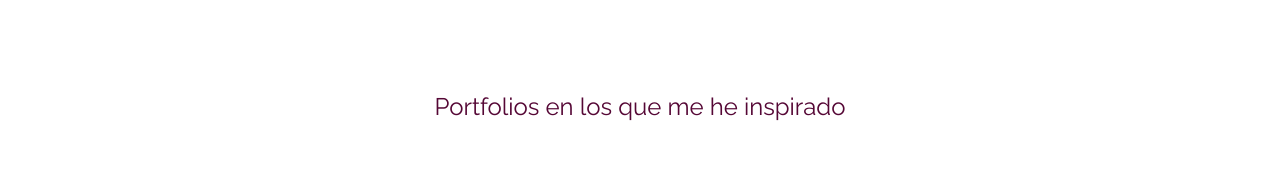
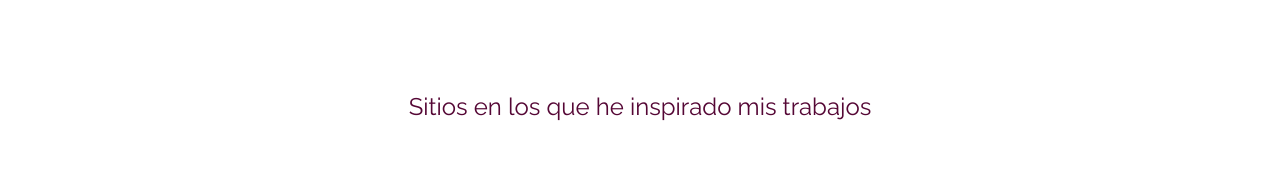
Before and after one commit to AmorosJulian/portfolio, a website: page index.html in a window 1280 px wide. Shown: the part 2419-2602 px from the top of the page. Drawn offline with nearby package versions, Linux system fonts and the light colour scheme.

```diff
--- a/index.html
+++ b/index.html
@@ -187,8 +187,7 @@
         </section>
         <!-- PORTFOLIO -->
         <section id="sectionPortfolio">
-            <h2 class="tittle-portfolio text-center" data-aos="fade-down" data-aos-duration="1000">Portfolios en los que
-                me he inspirado</h2>
+            <h2 class="tittle-portfolio text-center" data-aos="fade-down" data-aos-duration="1000">Sitios en los que he inspirado mis trabajos</h2>
             <div class="grid-container">
                 <div class="div1"><a target="_blank" href="http://www.rleonardi.com/"><img
                             src="./src/multimedia/imagenes/Screen Shot 2020-03-26 at 09.39.28.png"
--- a/scss/components/_main.scss
+++ b/scss/components/_main.scss
@@ -19,6 +19,7 @@
         background-position: center;
     }
 }
+
 
 
 // DEVELOPER SKILL
```
Also changed, not shown: 1 other file.
